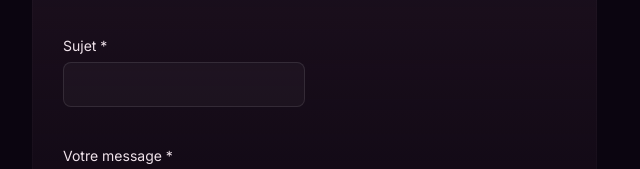
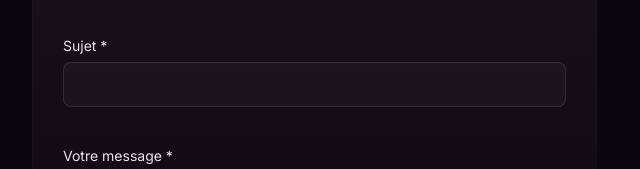
Before and after one commit to N30-Geek/neo-portfolio, a plain HTML site: page index.html in a window 1280 px wide. Shown: the part 2392-2561 px from the top of the page, 122-762 px from the left. Drawn offline with Linux system fonts and the light colour scheme.

Commit message:
fix: ajustement du champ sujet pour qu'il occupe toute la largeur du formulaire

```diff
--- a/index.html
+++ b/index.html
@@ -260,7 +260,7 @@
                             <input type="email" id="email" name="email" required>
                         </div>
 
-                        <div class="form-group">
+                        <div class="form-group full-width">
                             <label for="subject">Sujet *</label>
                             <input type="text" id="subject" name="subject" required>
                         </div>
```
